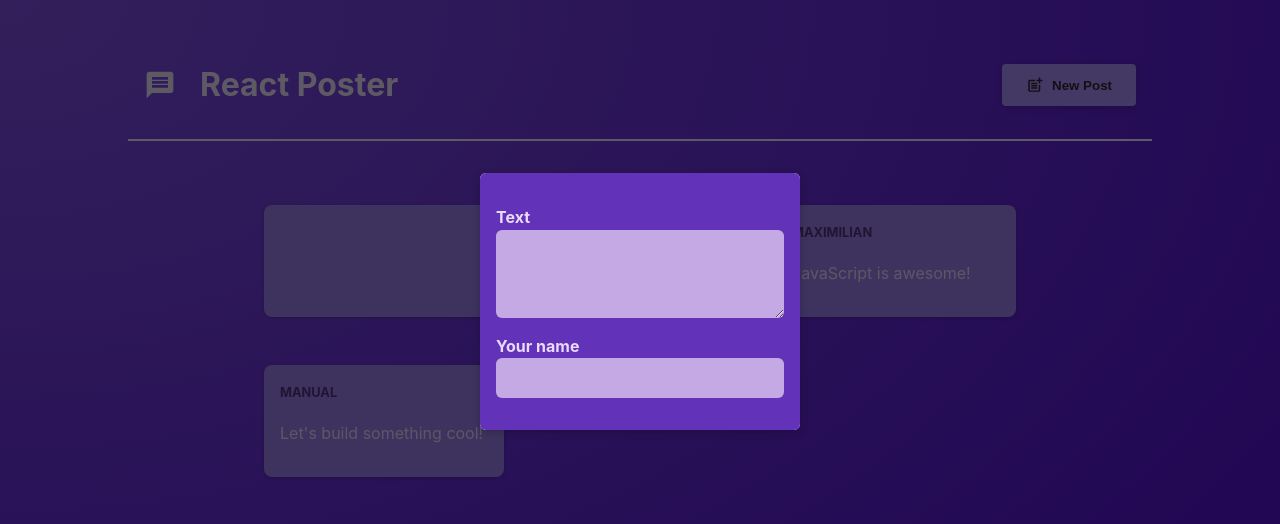
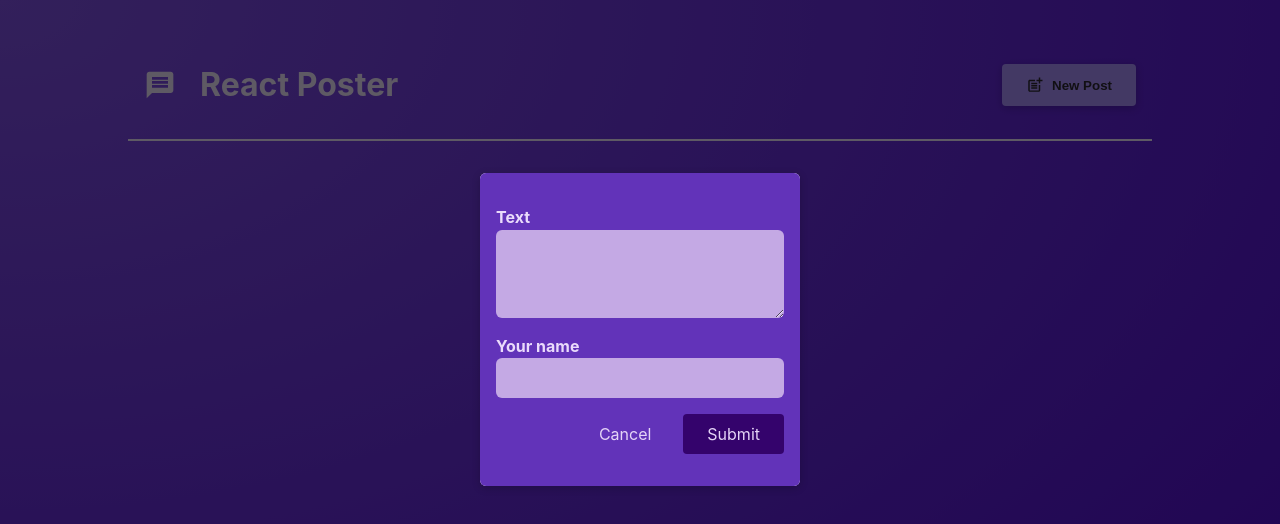
Before and after one commit to senli-rrc/starting-project, a React (Vite) app: page / in a window 1280 px wide. Both pictures are taken after a click on the button "New Post". Shown: the top 524 px of the page. Built offline with nearby package versions, Linux system fonts and the light colour scheme.

Commit message:
[update]create new post and post on the board

```diff
--- a/src/components/NewPost.jsx
+++ b/src/components/NewPost.jsx
@@ -1,7 +1,29 @@
 // import { useState } from 'react';
 import classes from './NewPost.module.css';
+import { useState } from 'react';
 
-function NewPost(props) {
+function NewPost({onCancel, onAddPost}) {
+  const [enteredBody, setEnteredBody] = useState(' ');
+  const [enteredAuthor, setEnteredAuthor] = useState(' ');
+
+  function bodyChangeHandler(event) {
+    setEnteredBody(event.target.value);
+  }
+
+  function authorChangeHandler(event) {
+    setEnteredAuthor(event.target.value);
+  }
+
+  function submitHandler(event) {
+    event.preventDefault();
+    const postData = {
+      body: enteredBody,
+      author: enteredAuthor
+    };
+    console.log(postData);
+    onAddPost(postData);
+    onCancel();
+  }
   // const [ enteredBody, setEnteredBody ] = useState(' ');
 
   // function changeBodyHandler(event) {
@@ -9,14 +31,18 @@
   // }
   // document.querySelector('textarea').addEventListener('change', function(){})
   return (
-    <form className={classes.form}>
-      <p>
+      <form className={classes.form} onSubmit={submitHandler}>
+        <p>
         <label htmlFor="body">Text</label>
-        <textarea id="body" required rows={3} onChange={props.onBodyChange} />
+        <textarea id="body" required rows={3} onChange={bodyChangeHandler} />
       </p>
       <p>
         <label htmlFor="name">Your name</label>
-        <input type="text" id="name" required onChange={props.onAuthorChange} />
+        <input type="text" id="name" required onChange={authorChangeHandler} />
+      </p>
+      <p className={classes.actions}>
+        <button type="button" onClick={onCancel}>Cancel</button>
+        <button>Submit</button>
       </p>
     </form>
   );
--- a/src/components/PostsList.jsx
+++ b/src/components/PostsList.jsx
@@ -5,52 +5,40 @@
 import classes from './PostsList.module.css';
 
 function PostsList({isPosting, onStopPosting}) {
-  const [ modalIsVisible, setModalIsVisible] = useState(true);
-  const [enteredBody, setEnteredBody] = useState(' ');
-  const [enteredAuthor, setEnteredAuthor] = useState(' ');
+  const [posts, setPosts] = useState([]);
 
-  function hideModalHandler() {
-    setModalIsVisible(false);
+  function addPostHandler(postData) {
+    setPosts((existingPosts) => [postData, ...existingPosts]);
   }
-
-  function bodyChangeHandler(event) {
-    setEnteredBody(event.target.value);
-  }
-
-  function authorChangeHandler(event) {
-    setEnteredAuthor(event.target.value);
-  }
-
-  // let modalContent;
-
-  // if (modalIsVisible) {
-  //   modalContent = (
-  //     <Modal onClose={hideModalHandler}>
-  //       <NewPost
-  //         onBodyChange={bodyChangeHandler}
-  //         onAuthorChange={authorChangeHandler}
-  //       />
-  //     </Modal>
-  //   );
-  // }
 
   return (
     <>
       {isPosting && (
         <Modal onClose={onStopPosting}>
           <NewPost
-            onBodyChange={bodyChangeHandler}
-            onAuthorChange={authorChangeHandler}
+            // onBodyChange={bodyChangeHandler}
+            // onAuthorChange={authorChangeHandler}
+            onCancel={onStopPosting}
+            onAddPost={addPostHandler}
           />
         </Modal>
       )}
-
+      {posts.length > 0 && (
       <ul className={classes.posts}>
-        <Post author={enteredAuthor} body={enteredBody} />
-        <Post author="Manual" body="I love coding!" />
+        {/* <Post author="Manual" body="I love coding!" />
         <Post author="Maximilian" body="JavaScript is awesome!" />
-        <Post author="Manual" body="Let's build something cool!" />
+        <Post author="Manual" body="Let's build something cool!" /> */}
+        {posts.map((post) => (
+          <Post key={post.body} author={post.author} body={post.body} />
+        ))}
       </ul>
+      )}
+      {posts.length === 0 && (
+        <div style={{ textAlign: 'center', color: 'white' }}>
+          <h2>No posts found!</h2>
+          <p>Start by creating a new post.</p>
+        </div>
+      )}
     </>
   );
 }
```
